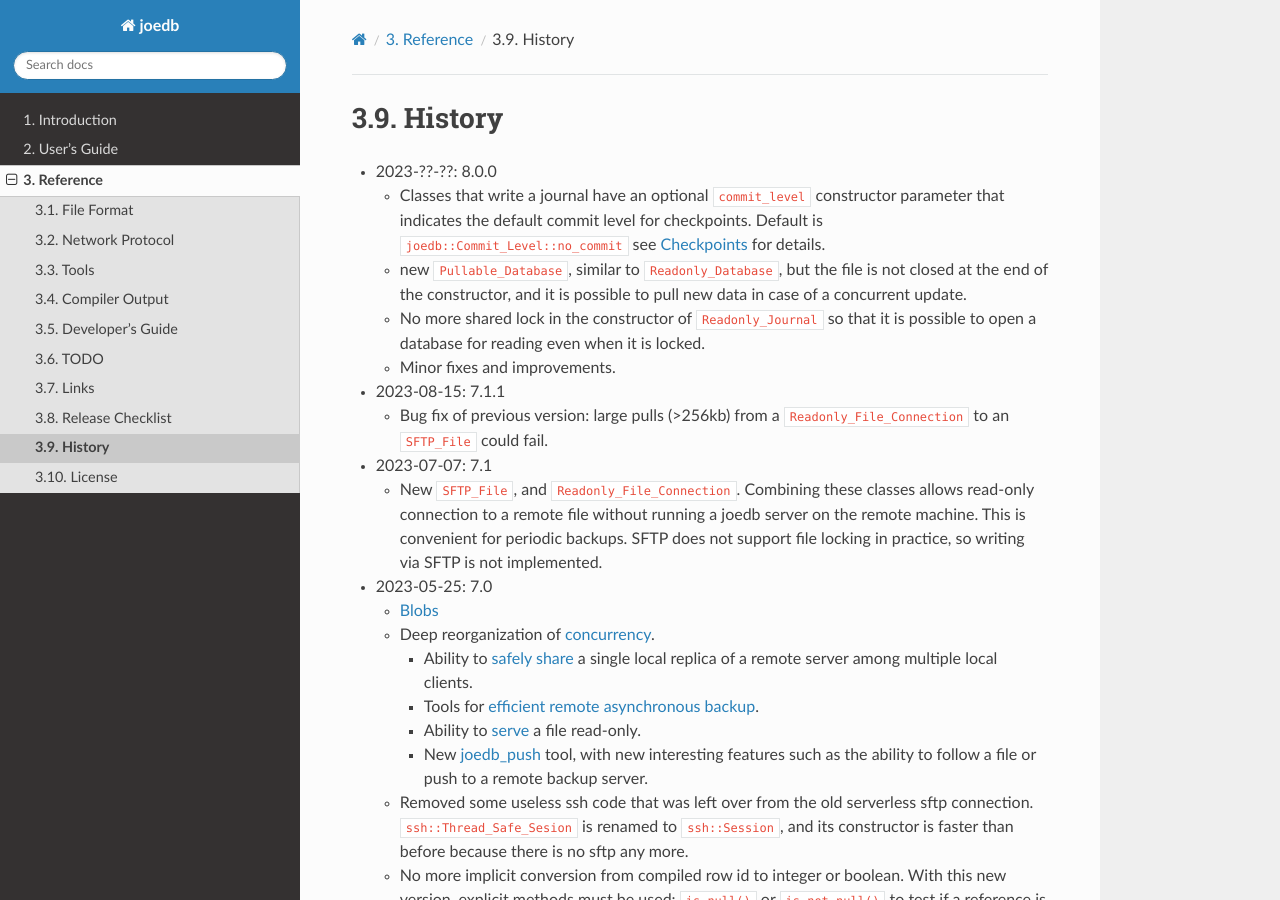
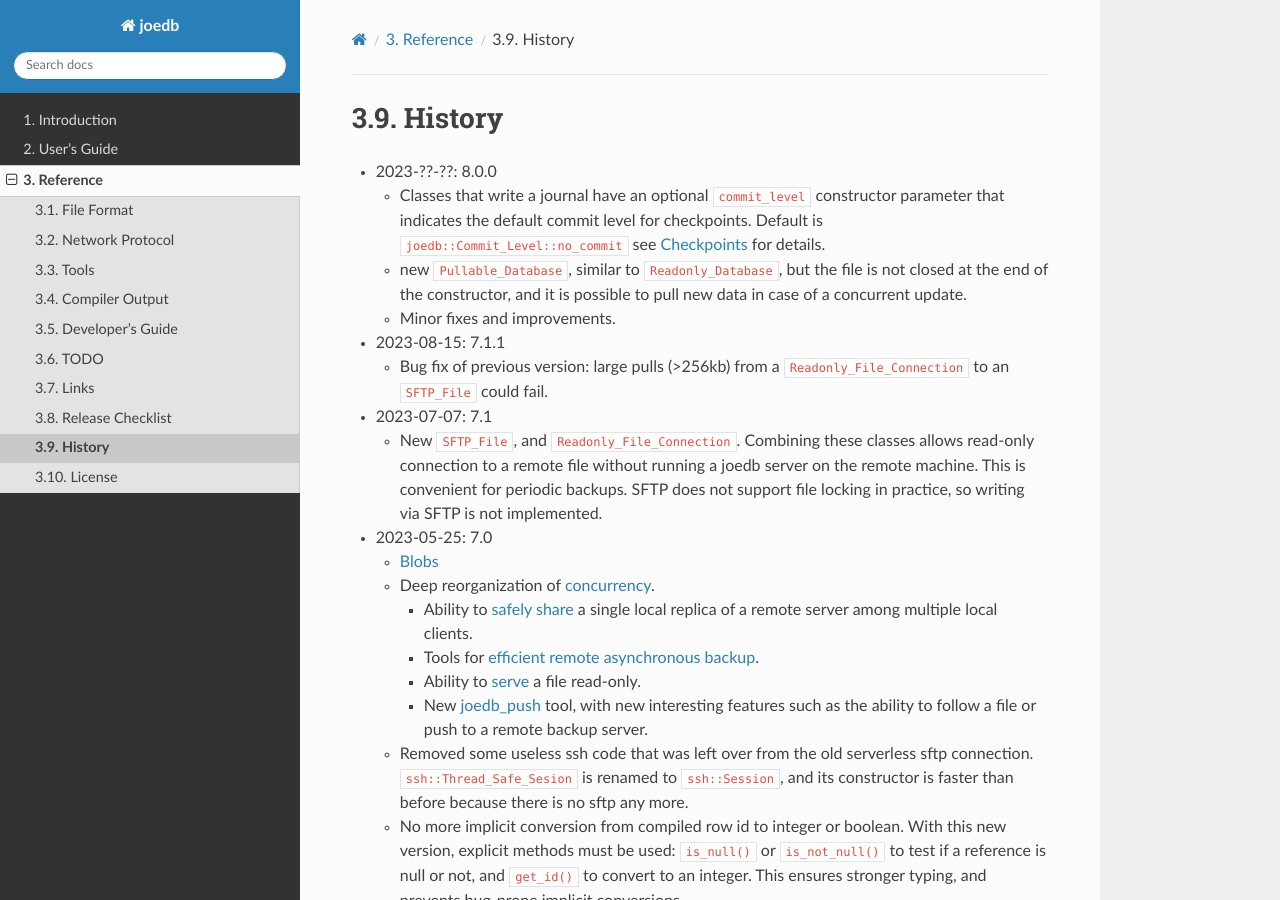
Before and after one commit to Remi-Coulom/joedb, a Sphinx documentation site: the page built from doc/source/history.rst, in a window 1280 px wide and 900 px high. Built offline with Sphinx 7.4.7 and the Read the Docs theme 2.0.0, drawn with Linux system fonts in a browser that asks for light colours; formulas are drawn with MathJax 3.

```diff
--- a/doc/source/history.rst
+++ b/doc/source/history.rst
@@ -10,8 +10,6 @@
   - new ``Pullable_Database``, similar to ``Readonly_Database``, but the file
     is not closed at the end of the constructor, and it is possible to pull new
     data in case of a concurrent update.
-  - No more shared lock in the constructor of ``Readonly_Journal`` so that it
-    is possible to open a database for reading even when it is locked.
   - Minor fixes and improvements.
 
 - 2023-08-15: 7.1.1
```
